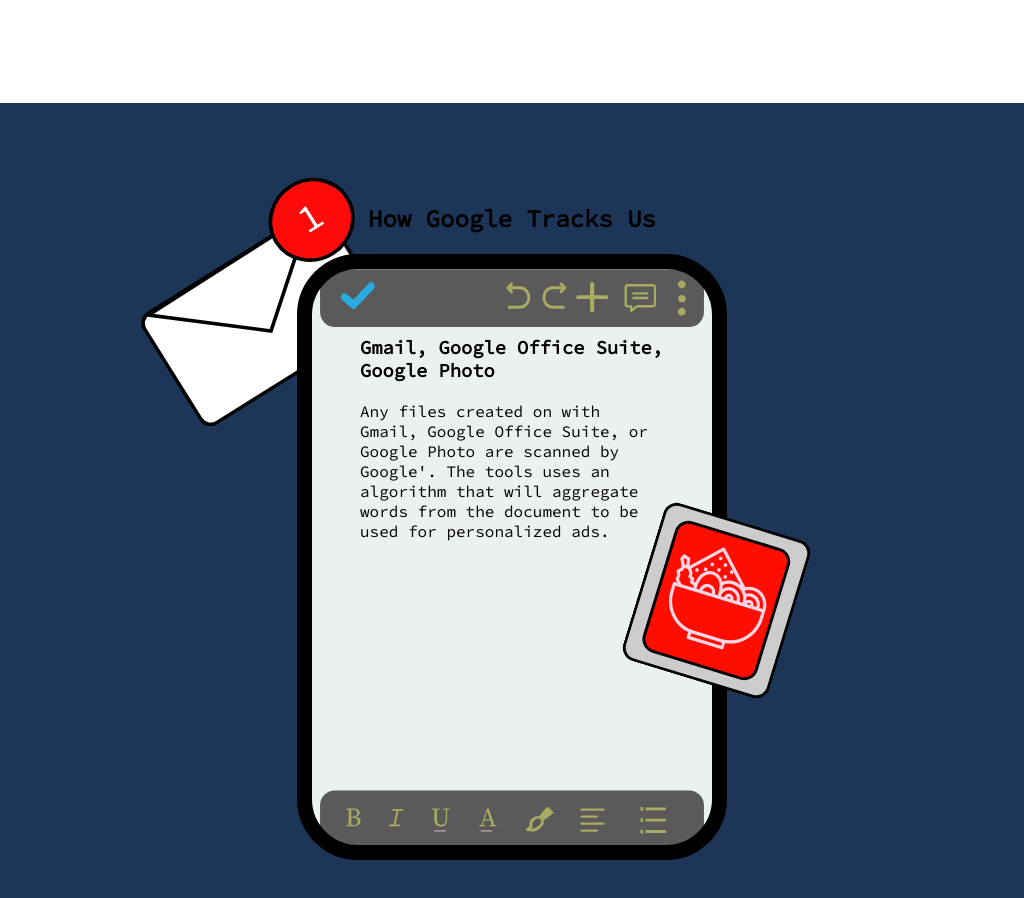
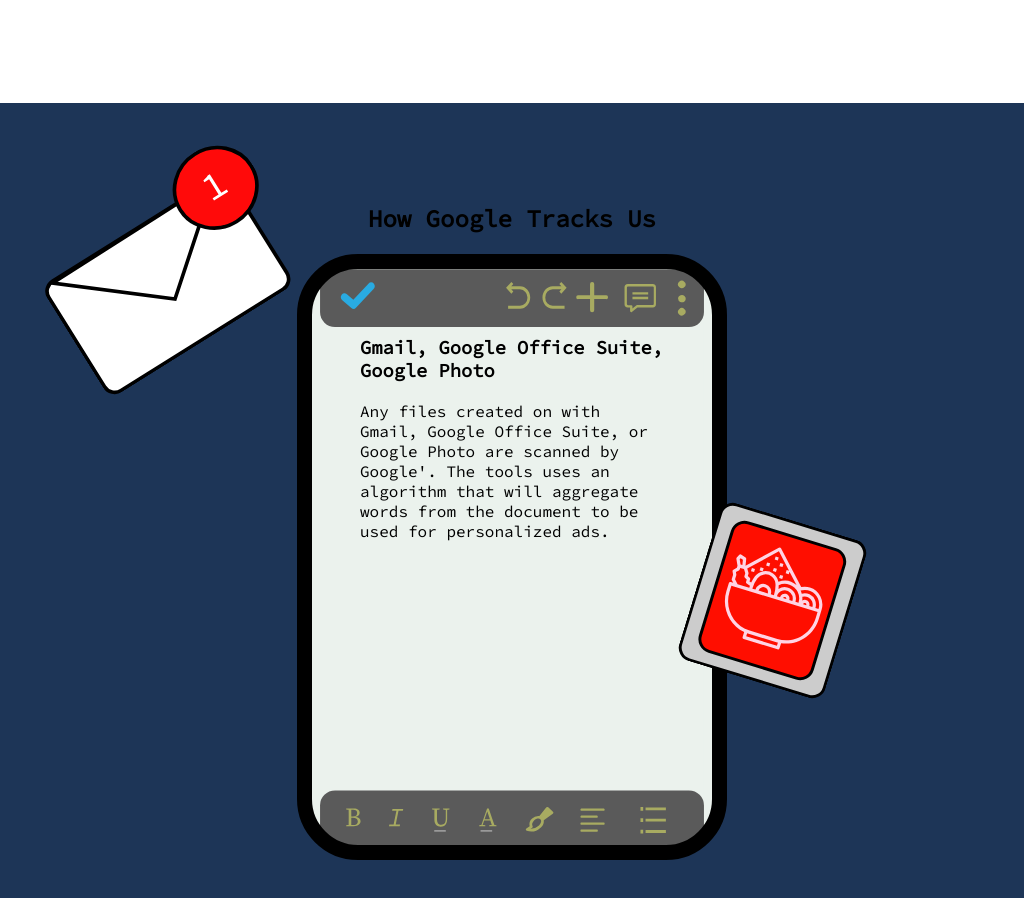
Before and after one commit to Greashun/YouGoogled, a Next.js app: page / in a window 1024 px wide. Shown: the part 1300-2198 px from the top of the page. Built offline with nearby package versions, Linux system fonts and the light colour scheme.

Commit message:
update slide section media query

```diff
--- a/styles/Home.module.css
+++ b/styles/Home.module.css
@@ -518,13 +518,13 @@
   }
 
   .emailIcon {
-    margin-top: -5vh;
-    margin-left: -46vh;
+    margin-top: -9vh;
+    margin-left: -58vh;
   }
 
   .ramenIcon {
     margin-top: 33vh;
-    margin-left: 16vh;
+    margin-left: 23vh;
   }
 
   .cookieOneIcon {
@@ -568,7 +568,7 @@
   .docSection,
   .browserSection,
   .mapSection {
-    height: 58h;
+    height: 58vh;
     padding: 3rem;
     margin-bottom: 20.5vw;
     max-width: 300px;
@@ -590,7 +590,7 @@
   }
 
   .videoTube {
-    padding: 5rem;
+    padding: 3rem;
   }
 
   .videoSpace {
@@ -626,12 +626,12 @@
 
   .cookieOneIcon {
     margin-top: -3vh;
-    margin-left: 11vh;
+    margin-left: 19vh;
   }
 
   .cookieTwoIcon {
     margin-top: 38vh;
-    margin-left: -38vh;
+    margin-left: -48vh;
   }
 
   .pinIcon {
@@ -640,8 +640,8 @@
   }
 
   .ticketsIcon {
-    margin-top: -11vh;
-    margin-left: -32vh;
+    margin-top: -17vh;
+    margin-left: -42vh;
   }
 
   .finalSection {
```
